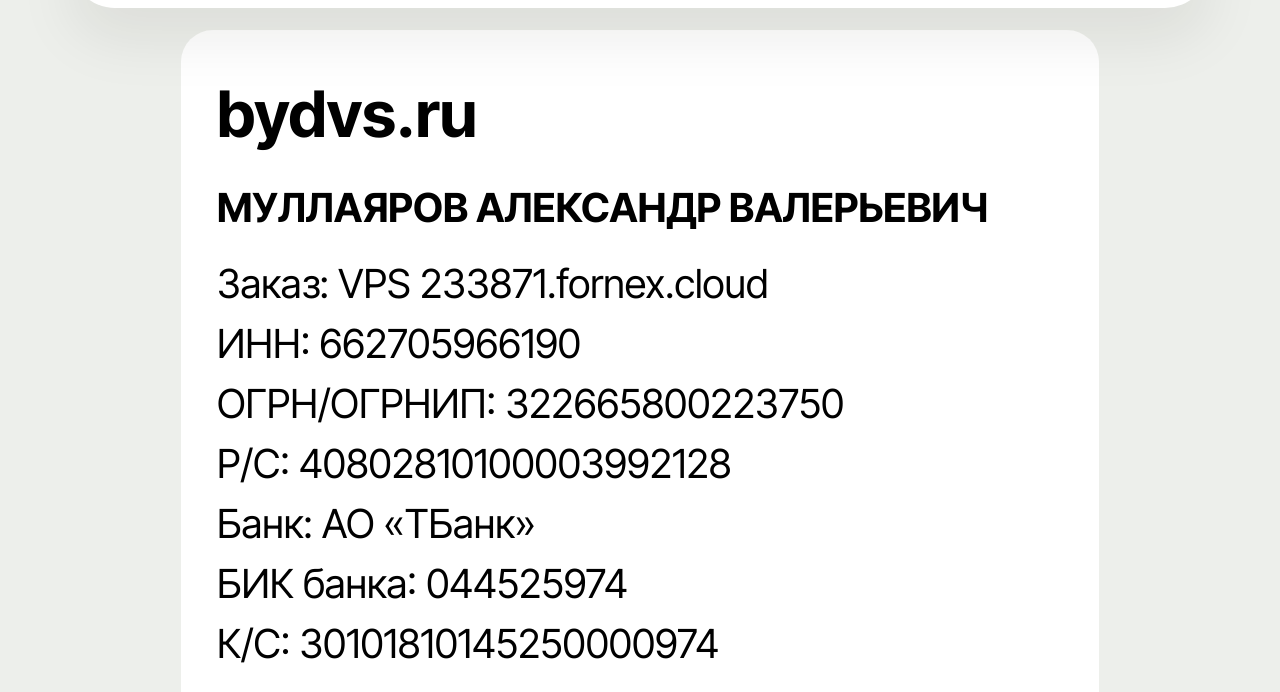
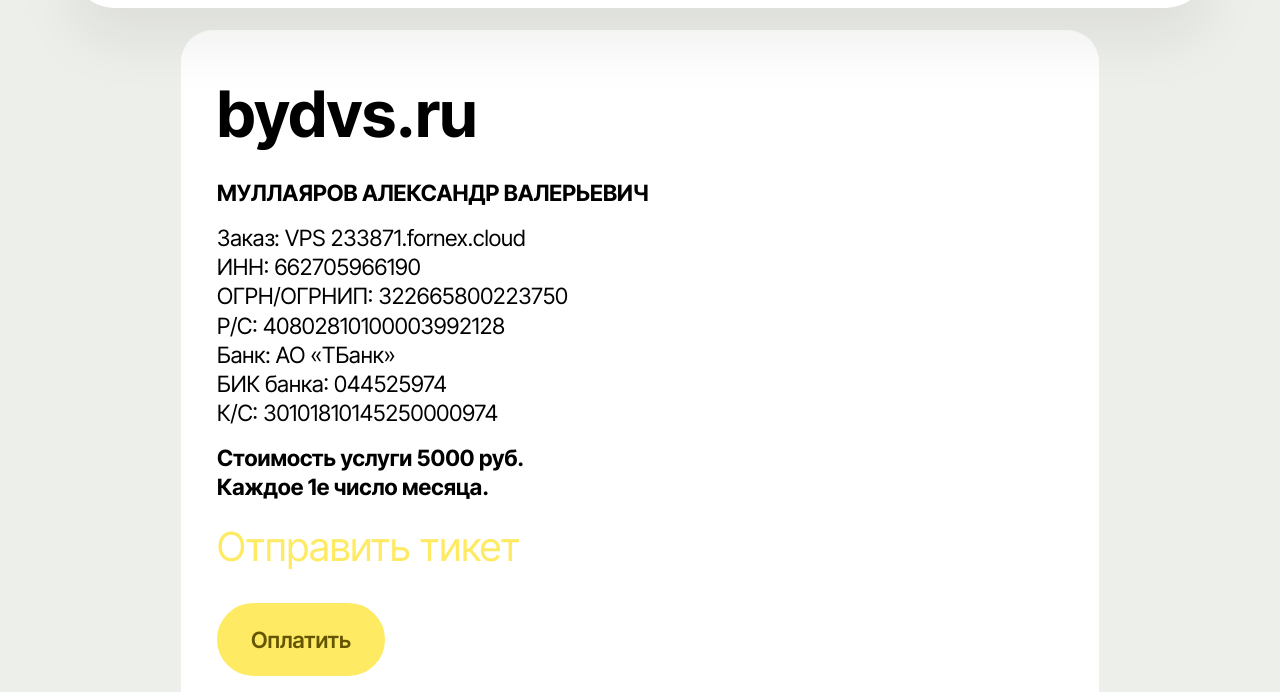
Before and after one commit to dvssochi/account, a plain HTML site: page index.html in a window 1280 px wide. Shown: the part 98-790 px from the top of the page. Drawn offline with Linux system fonts and the light colour scheme.

```diff
--- a/index.html
+++ b/index.html
@@ -83,31 +83,31 @@
           <div class="row card-box align-left">
             <div class="item features-without-image col-12">
               <div class="item-wrapper">
-                <h4 class="mbr-section-subtitle mbr-fonts-style mb-3 display-5"><strong>МУЛЛАЯРОВ АЛЕКСАНДР ВАЛЕРЬЕВИЧ</strong></h4>
+                <h4 class="mbr-section-subtitle mbr-fonts-style mb-3 display-7"><strong>МУЛЛАЯРОВ АЛЕКСАНДР ВАЛЕРЬЕВИЧ</strong></h4>
 
               </div>
             </div>
             <div class="item features-without-image col-12">
               <div class="item-wrapper">
-                <h4 class="mbr-section-subtitle mbr-fonts-style mb-3 display-5">Заказ: VPS 233871.fornex.cloud<br>ИНН: 662705966190<div>ОГРН/ОГРНИП: 322665800223750</div><div>Р/С: 40802810100003992128</div><div>Банк: АО «ТБанк»</div><div>БИК банка: 044525974</div><div>К/С: 30101810145250000974</div></h4>
+                <h4 class="mbr-section-subtitle mbr-fonts-style mb-3 display-7">Заказ: VPS 233871.fornex.cloud<br>ИНН: 662705966190<div>ОГРН/ОГРНИП: 322665800223750</div><div>Р/С: 40802810100003992128</div><div>Банк: АО «ТБанк»</div><div>БИК банка: 044525974</div><div>К/С: 30101810145250000974</div></h4>
 
               </div>
             </div>
             <div class="item features-without-image col-12">
               <div class="item-wrapper">
-                <h4 class="mbr-section-subtitle mbr-fonts-style mb-3 display-5">
-                  <strong>Стоимость услуги 5000 руб.</strong></h4>
+                <h4 class="mbr-section-subtitle mbr-fonts-style mb-3 display-7">
+                  <strong>Стоимость услуги 5000 руб.&nbsp;</strong><br><strong>Каждое 1е число месяца.</strong></h4>
 
               </div>
             </div>
             <div class="item features-without-image col-12">
               <div class="item-wrapper">
-                <h4 class="mbr-section-subtitle mbr-fonts-style mb-3 display-5"><strong><a href="#" class="text-danger" data-toggle="modal" data-bs-toggle="modal" data-target="#mbr-popup-2" data-bs-target="#mbr-popup-2">Отправить запрос</a></strong></h4>
+                <h4 class="mbr-section-subtitle mbr-fonts-style mb-3 display-5"><strong><a href="#" class="text-danger" data-toggle="modal" data-bs-toggle="modal" data-target="#mbr-popup-2" data-bs-target="#mbr-popup-2">Отправить тикет</a></strong></h4>
 
               </div>
             </div>
           </div>
-
+          <div class="mbr-section-btn"><a class="btn btn-danger display-7" href="#" data-toggle="modal" data-bs-toggle="modal" data-target="#mbr-popup-3" data-bs-target="#mbr-popup-3">Оплатить</a></div>
         </div>
       </div>
     </div>
@@ -138,7 +138,7 @@
 
                             <div class="form-wrapper" data-form-type="formoid">
 <!--Formbuilder Form-->
-<form action="https://mobirise.eu/" method="POST" class="mbr-form form-with-styler" data-form-title="Mobirise Form"><input type="hidden" name="email" data-form-email="true" value="yyUVEwrbWss05aaX0hhy9dBgvFhUNvn+s1kNL2mUT4lr0JW54sbeb1NhkIwEcN0Qa/Jfi4a2Sr0I4pjHplb8Y54VLUpyMkMycG8bCVs/3mAkO6RL5SbX64kRAot1mN0K.3ai8WoogqJ9Ue9J93REmPnHtubvl/1vyewJVgchGnP5KG8w48U+YQmJrVMuucGCR/t14mzDnv9MGfn3tXY7LjPTn8goNbkUz435bF2iwlqLc3sT4OhznaEz3xxYrFEUE">
+<form action="https://mobirise.eu/" method="POST" class="mbr-form form-with-styler" data-form-title="Mobirise Form"><input type="hidden" name="email" data-form-email="true" value="XQFJRprEBh3grPf8WQfqpZKGptAEzBwNSl99OEfRooT7HM6FFzjat+n2LUeAj7e9qcNXID0K5Pr7VThUbRY4IiBri9ps8fwhjY00wPLNohzyysmBkz0QsVI/71P4tRIj.b6wTvbOtfj+7wrwaQcBfFErsjHy8D2BbgE31/Hp0d7jtaMt3HlhgpPP6ekRbQOuiraSH89HqIMYT+F1IzQbjjSbtnxUWLjXm+d1PZidAOatUxmpaQefj+kCx/rCyNhTP">
 <div class="">
 <div hidden="hidden" data-form-alert="" class="alert alert-success col-12">Спасибо за обращение. В ближайшее время с вами свяжемся.</div>
 <div hidden="hidden" data-form-alert-danger="" class="alert alert-danger col-12"> </div>
@@ -184,7 +184,7 @@
 
                             <div class="form-wrapper" data-form-type="formoid">
 <!--Formbuilder Form-->
-<form action="https://mobirise.eu/" method="POST" class="mbr-form form-with-styler" data-form-title="Mobirise Form"><input type="hidden" name="email" data-form-email="true" value="L90yVLPtITMP58ac8Syyi4brrzkZJtKkvdQ988UGsqaLEcs8ux9lOqc26yuOuF/nNVPCvz9ERWjr/IMbaoVb3YiyBr9sdqCdvsCFx0eGDhg/FGRwZ0uAj/sBhu/uV5fP.UPR2EIt8685w+0Tx34P9Tus+rs64nimcJwgRuaXNQUmXbhFT45sTTh07z69CT/fajIFErX+tA5Jxi7zhRO4XYSe/3Sfh01uqrWG8gs8YIxiVM3EeB9Ft2x4c292ZEg2a">
+<form action="https://mobirise.eu/" method="POST" class="mbr-form form-with-styler" data-form-title="Mobirise Form"><input type="hidden" name="email" data-form-email="true" value="6FASpL6ro4HiRE9OWaToiZXlWROXy7mR+jpPPvT2BMeC+uUdtVvxxM8TavFagwHJJi6uSupjLMcSPpxqFXcPz+yvVLNr36ez5FjRbPuSQqMVK5TGLiQbnOCMAPVY+7C2.hPPnUFdv8hLGbve/RJIR5IDnixIt+C3iP4UR7FPBZ60WSS6v0sMeolHYv8wjrlnL31MKqqxxzhUoMKuO1tSfm+7bqmJY9o5xOFnGF3pmjNXnr/Aq449OMjC13cxVO7Dm">
 <div class="">
 <div hidden="hidden" data-form-alert="" class="alert alert-success col-12">Принято. Мы проверим ваш заказ и вышлем ссылку на оплату на E-mail.</div>
 <div hidden="hidden" data-form-alert-danger="" class="alert alert-danger col-12"> </div>
```
